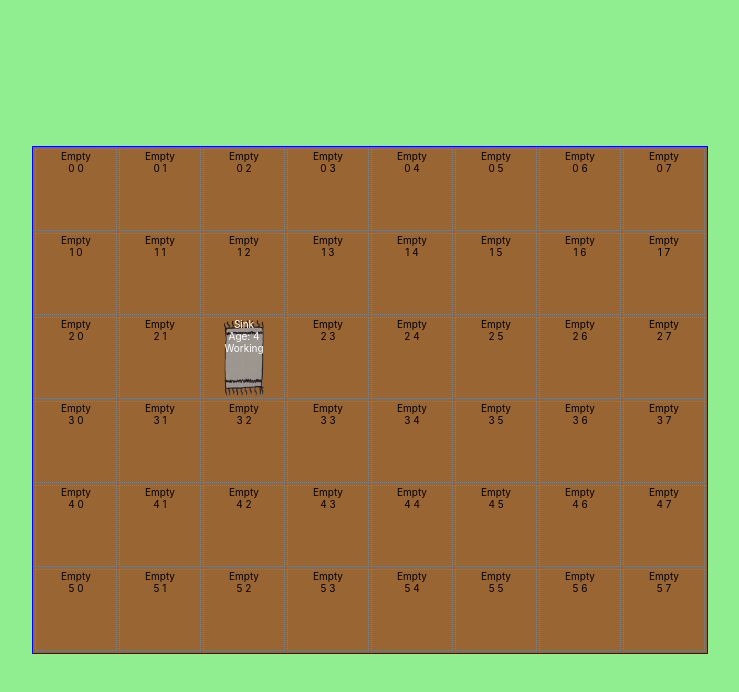
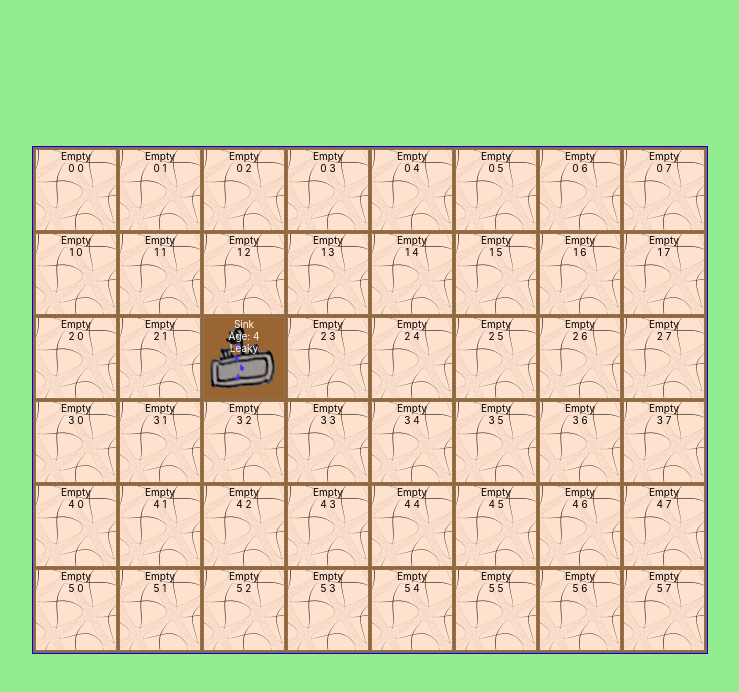
Before and after one commit to addison-grant/sweat-equity-2, a React (Create React App) app: page / in a window 1280 px wide. Shown: the top 692 px of the page, without its empty margins (270-1009 px from the left). Built offline with nearby package versions, Linux system fonts and the light colour scheme.

Commit message:
Miscellaneous improvements
Add potato function for Empty tile class.
Add actual sink condition images.
Fix netStageAge bug.

```diff
--- a/src/components/Empty.js
+++ b/src/components/Empty.js
@@ -1,9 +1,13 @@
 import React, { Component } from 'react';
+import Image from '../img/floortile.png';
 
 class Empty extends Component {
   render() {
     return (
-      <div className="Empty">
+      <div className="Empty"
+        onClick={() => console.log(this.props.row, this.props.column)}
+        style={{backgroundImage: `url(${Image})`}}
+      >
         Empty<br/>{this.props.row} {this.props.column}
       </div>
     );
--- a/src/components/Repairable.js
+++ b/src/components/Repairable.js
@@ -24,7 +24,7 @@ class Repairable extends Component {
       });
       if (newAge > this.state.nextStateAge) {
         this.setState({
-          nextStateAge: this.state.nextStateAge + 10
+          nextStateAge: this.state.nextStateAge + this.props.nextStateAge
         });
         if (this.state.condition > 0) {
           this.setState({
--- a/src/components/Sink.js
+++ b/src/components/Sink.js
@@ -1,9 +1,9 @@
 import React, { Component } from 'react';
 import Repairable from './Repairable.js';
 import SinkImg1 from '../img/sink.png';
-import SinkImg2 from '../img/palmTree.png';
-import SinkImg3 from '../img/refrig.png';
-import SinkImg4 from '../img/rug.png';
+import SinkImg2 from '../img/sinkLeaky.png';
+import SinkImg3 from '../img/sinkFlooded.png';
+import SinkImg4 from '../img/sinkDestroyed.png';
 
 class Sink extends Component {
   render() {
@@ -15,14 +15,14 @@ class Sink extends Component {
           'Leaky',
           'Working'
         ]}
-        nextStateAge={10}
+        nextStateAge={3}
         displayName='Sink'
         image={SinkImg1}
         stateImages={[
-          SinkImg1,
+          SinkImg4,
+          SinkImg3,
           SinkImg2,
-          SinkImg3,
-          SinkImg4,
+          SinkImg1
         ]}
         {...this.props}
       />
```
